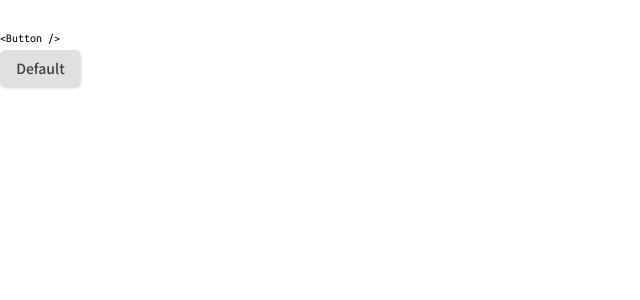
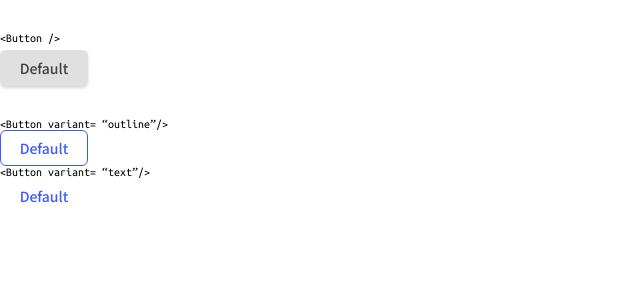
Before and after one commit to Moro-Afriyie/React-Button-Component, a React (Create React App) app in the folder react-button-component/: page / in a window 1280 px wide. Shown: the top 300 px of the page, without its empty margins (0-640 px from the left). Built offline with nearby package versions, Linux system fonts and the light colour scheme.

Commit message:
style the button variant text

```diff
--- a/react-button-component/src/App.tsx
+++ b/react-button-component/src/App.tsx
@@ -10,6 +10,18 @@ function App() {
           <p className="title">&#60;Button /&#62;</p>
           <Button />
         </div>
+        <div className="button__variant">
+          <p className="title">
+            &#60;Button variant= <q>outline</q>/&#62;
+          </p>
+          <Button variant="outline" />
+        </div>
+        <div className="button__variant">
+          <p className="title">
+            &#60;Button variant= <q>text</q>/&#62;
+          </p>
+          <Button variant="text" />
+        </div>
       </div>
     </main>
   );
--- a/react-button-component/src/button/Button.tsx
+++ b/react-button-component/src/button/Button.tsx
@@ -1,10 +1,18 @@
 import * as React from "react";
 import "./button.scss";
 
-// eslint-disable-next-line @typescript-eslint/no-empty-interface
-interface IButtonProps {}
+interface IButtonProps {
+  variant?: string;
+}
 
-const Button: React.FunctionComponent<IButtonProps> = (props) => {
+const Button: React.FunctionComponent<IButtonProps> = ({
+  variant,
+}: IButtonProps) => {
+  if (variant === "outline") {
+    return <button className="outline">Default</button>;
+  } else if (variant === "text") {
+    return <button className="text">Default</button>;
+  }
   return <button>Default</button>;
 };
 
--- a/react-button-component/src/button/button.scss
+++ b/react-button-component/src/button/button.scss
@@ -1,7 +1,7 @@
 button {
   background-color: #e0e0e0;
   border: none;
-  width: 81px;
+  width: 88px;
   height: 36px;
   color: #3f3f3f;
   font-family: "Noto Sans JP", sans-serif;
@@ -19,3 +19,35 @@ button {
     background-color: #aeaeae;
   }
 }
+
+.outline {
+  width: 88px;
+  height: 36px;
+  border: 1px solid #3d5afe;
+  font-family: "Noto Sans JP", sans-serif;
+  background-color: transparent;
+  font-size: 14px;
+  font-style: normal;
+  font-weight: 500;
+  line-height: 20px;
+  letter-spacing: 0em;
+  text-align: center;
+  color: #3d5afe;
+  box-shadow: none;
+  border-radius: 6px;
+  &:hover,
+  &:focus {
+    background-color: rgba(41, 98, 255, 0.1);
+  }
+}
+
+.text {
+  border: none;
+  background-color: transparent;
+  box-shadow: none;
+  color: #3d5afe;
+  &:hover,
+  &:focus {
+    background-color: rgba(41, 98, 255, 0.1);
+  }
+}
```
